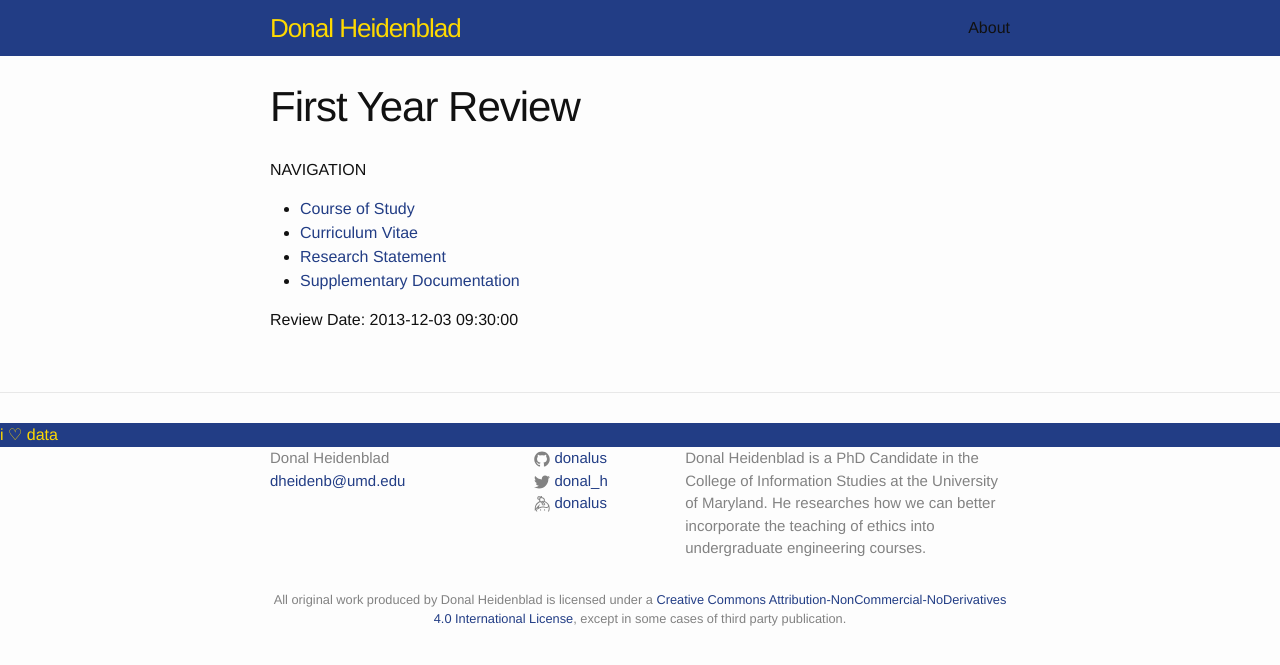
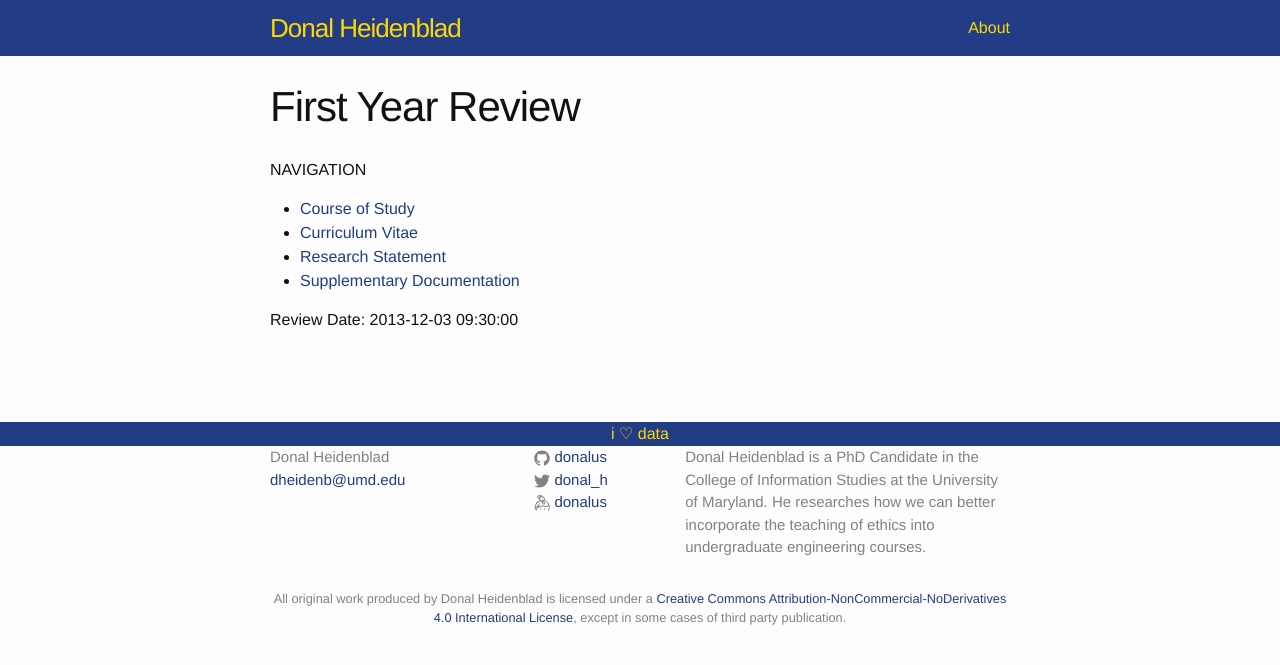
Before and after one commit to donalus/donalus.github.io, a Jekyll site: the page built from first-year-review.md, in a window 1280 px wide. Shown: the top 665 px of the page. Built offline with Jekyll 4.4.1, drawn with Linux system fonts in a browser that asks for light colours.

Commit message:
Fixing css.

```diff
--- a/_sass/_layout.scss
+++ b/_sass/_layout.scss
@@ -28,6 +28,7 @@
 .footer-bar {
   background-color: $brand-color;
   color: $visited-links;
+  text-align: center;
 }
 
 .site-nav {
@@ -39,7 +40,7 @@
     }
 
     .page-link {
-        color: $text-color;
+        color: $visited-links;
         line-height: $base-line-height;
 
         // Gaps between nav items, but not on the first one
@@ -99,7 +100,7 @@
  * Site footer
  */
 .site-footer {
-    border-top: 1px solid $grey-color-light;
+    //border-top: 1px solid $grey-color-light;
     padding: $spacing-unit 0;
 }
 
```
